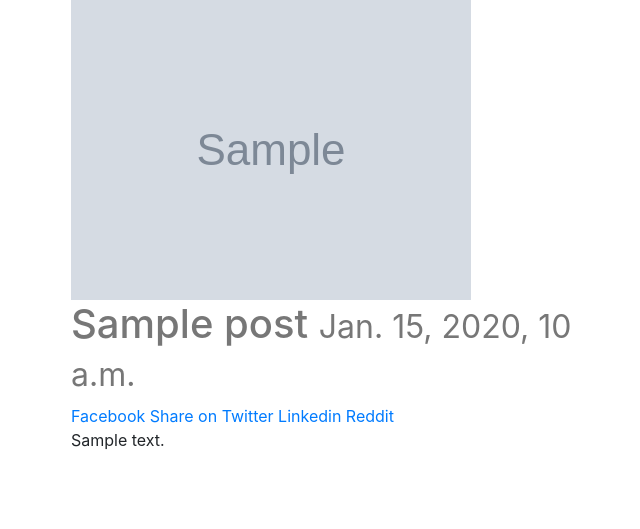
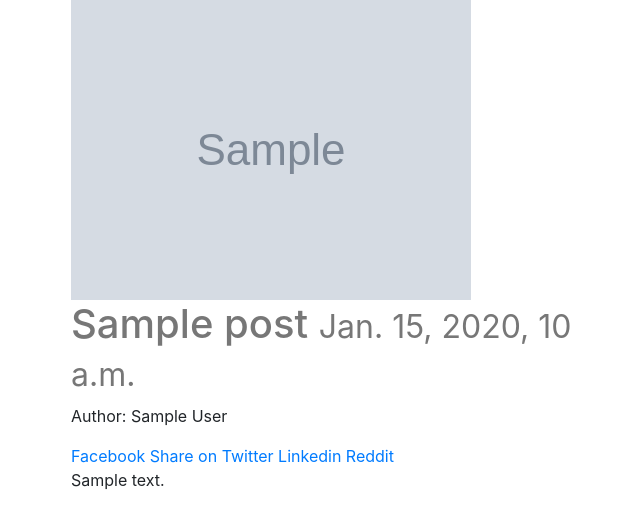
Before and after one commit to sergeygorky/django-blog, a Django app: page /posts/1/ in a window 1280 px wide. Shown: the top 529 px of the page, without its empty margins (29-669 px from the left). Run offline with Django 3.2, Linux system fonts and the light colour scheme; tables that the repository leaves empty hold one stand-in row (values such as "Sample post"); grey boxes marked "Sample" are stand-in pictures; some libraries are stand-ins or nearby versions.

Commit message:
Associate User to Post with a Foreign Key

```diff
--- a/posts/models.py
+++ b/posts/models.py
@@ -1,14 +1,17 @@
 from django.db import models
 from django.urls import reverse
 from django.db.models.signals import pre_save
+from django.conf import settings
+from django.utils.text import slugify
 
-from django.utils.text import slugify
 
 def upload_location(instance, filename):
     return '%s/%s' % (instance.id, filename)
 
 
 class Post(models.Model):
+    user = models.ForeignKey(settings.AUTH_USER_MODEL, default=1,
+                             on_delete=models.DO_NOTHING)
     title = models.CharField(max_length=200)
     slug = models.SlugField(unique=True)
     image = models.ImageField(null=True, blank=True, upload_to=upload_location,
@@ -37,7 +40,7 @@ def create_slug(instance, new_slug=None):
     qs = Post.objects.filter(slug=slug).order_by('-id')
     exists = qs.exists()
     if exists:
-        new_slug = "%s-%s" %(slug, qs.first().id)
+        new_slug = "%s-%s" % (slug, qs.first().id)
         return create_slug(instance, new_slug=new_slug)
     return slug
 
--- a/posts/templates/posts/post_detail.html
+++ b/posts/templates/posts/post_detail.html
@@ -13,14 +13,16 @@
         <h1>{{ title }}
             <small>{{ instance.timestamp }}</small>
         </h1>
-
+        {% if instance.user.get_full_name %}
+            <p>Author: {{ instance.user.get_full_name }}</p>
+        {% endif %}
         <div>
             <a href="https://www.facebook.com/sharer/sharer.php?u={{ request.build_absolute_uri }}">
                 Facebook
             </a>
             <a href="https://twitter.com/home?status={{ instance.content|truncatechars:80|urlify }}%20{{ request.build_absolute_uri }}">
-Share on Twitter
-</a>
+                Share on Twitter
+            </a>
             <a href='https://plus.google.com/share?url={{ request.build_absolute_uri }}'>
                 <a href="https://www.linkedin.com/shareArticle?mini=true&url={{ request.build_absolute_uri }}">
                     Linkedin
--- a/posts/templates/posts/post_list.html
+++ b/posts/templates/posts/post_list.html
@@ -14,6 +14,7 @@
                         <a href="{{ obj.get_absolute_url }}">{{ obj.title }}</a>
                         <small>{{ obj.timestamp|timesince }}ago</small>
                     </h3>
+                    {% if obj.user.get_full_name %}<p>Author: {{ obj.user.get_full_name }}</p>{% endif %}
                     <p>
                         {{ obj.content|linebreaks|truncatechars:120 }}
                     </p>
--- a/posts/views.py
+++ b/posts/views.py
@@ -14,6 +14,7 @@ def post_create(request):
     form = PostForm(request.POST or None, request.FILES or None)
     if form.is_valid():
         instance = form.save(commit=False)
+        instance.user = request.user
         instance.save()
         messages.success(request, 'Successfully Created')
         return HttpResponseRedirect(instance.get_absolute_url())
```
